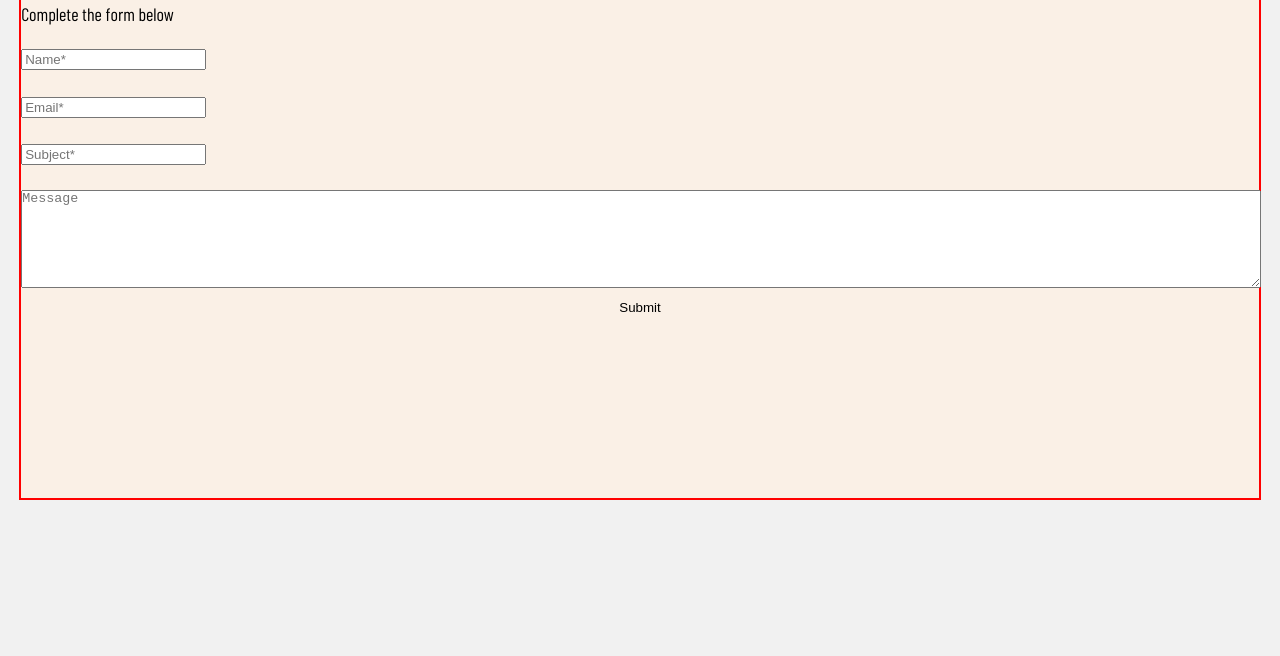
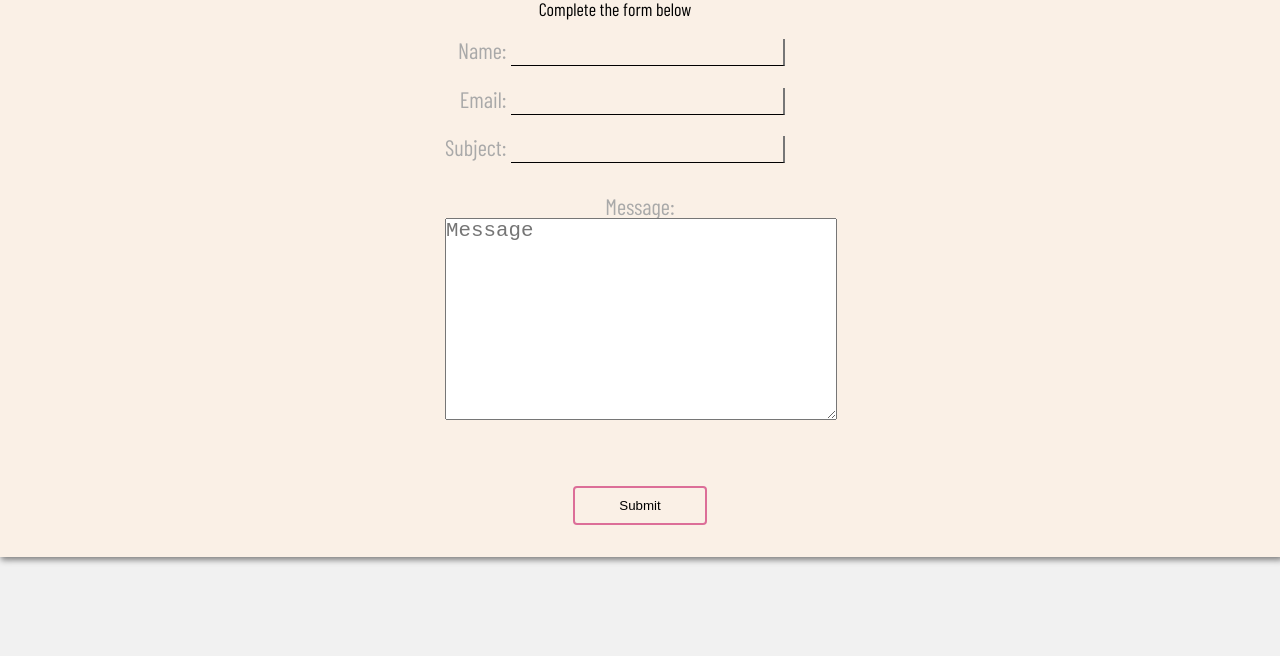
Before and after one commit to zuriBarnes/YogaVillage, a plain HTML site: page contact.html in a window 1280 px wide. Shown: the part 144-800 px from the top of the page. Drawn offline with nearby package versions, Linux system fonts and the light colour scheme.

Commit message:
numerous style changes made to contact.html

```diff
--- a/contact.html
+++ b/contact.html
@@ -59,21 +59,34 @@
         <div class="form-info">
             <h2>Complete the form below </h2>
         </div>
+        <div class="input-box">
+            <div id="region-box">
             <div class="form-name">
-            <input type="text" name="Name" id="name" placeholder="Name*">
+                <p>Name: <input type="text" name="Name" id="name"></p>
             </div>
             <div class="form-email">
-            <input type="email" name="email" id="email" placeholder="Email*">
+                <p>Email: <input type="email" name="Name" id="name"></p>
             </div>
             <div class="form-subject">
-            <input type="text" placeholder="Subject*">
+                <p>Subject: <input type="text" name="Name" id="name"></p>
+            </div>
         </div>
             <div class="form-message">
-            <textarea placeholder="Message"></textarea>
+                <p>Message: <textarea placeholder="Message"></textarea></p>
             </div>
             <div id="contactBtnBox">
                 <button href="#" class="contact-btn btn-green">Submit</button>
             </div>
+
+
+
+
+
+
+
+
+        </div>
+
 
     </section>
     </main>
--- a/style.css
+++ b/style.css
@@ -329,19 +329,60 @@ main .title a {
 /* //  Contact Form Style  //*/
 
 
+
+
  .container {
-	height: 70vh;
-	border: 2px solid red;
+
 	background: linen;
-	margin: 5rem 1.2rem;
+	margin: 5rem auto;
+    text-align: center;
+	width: 100%;
+	box-shadow: 2px 2px 6px 1px grey;
  }
+
+
+
+ 	.container p {
+
+		 color: darkgrey;
+		 font-size: 1.4rem;
+
+	 }
 
 .heading-flower {
 	color: white;
 	background-image: url("https://i.ibb.co/6ZwgZkT/art-blooming-botanical-2968327.jpg");
 	background-repeat: no-repeat;
 	background-size: 100%;
-	box-shadow: inset 2.1rem 2.1rem 0 2.1rem rgba(100,200,200, 0.6);
+
+ /*	box-shadow: inset 3.1rem 3.1rem 0 3.1rem rgba(100,200,200, 0.7); */
+}
+
+
+
+input {
+	border-top: none;
+	border-left: none;
+	border-bottom: 1px solid black;
+	background-color: transparent;
+	font-size: 1.3rem;
+
+
+}
+
+textarea {
+	font-size: 1.3rem;
+	margin: 0;
+
+
+}
+
+.input-box {
+	margin: 0 auto;
+	display: inline-block;
+	text-align: right;
+
+
 }
 
 .form-info{
@@ -352,14 +393,22 @@ main .title a {
 	text-align: center;
 	font-size: 42px;
 	width: 100%;
+	padding: 0;
 }
 .form-info, .form-name, .form-email, .form-subject, .form-message{
-	margin-top: 1.4em;
+	margin-top: 1.2em;
+	margin-right: 50px;
+}
+
+.form-message {
+	border:green;
+	text-align: center;
+	margin: 2rem auto;
 }
 
 textarea {
 	width: 100%;
-	height: 12vh;
+	height: 25vh;
 	padding: 0;
 }
 
@@ -368,10 +417,9 @@ textarea {
 }
 
 .contact-btn {
-
+	margin: 2rem;
 	padding: 0.75em;
 	width: 10em;
-	border: none;
 	border-radius: 4px;
 }
 
```
Lines whose indentation alone changed are shown as unchanged.
